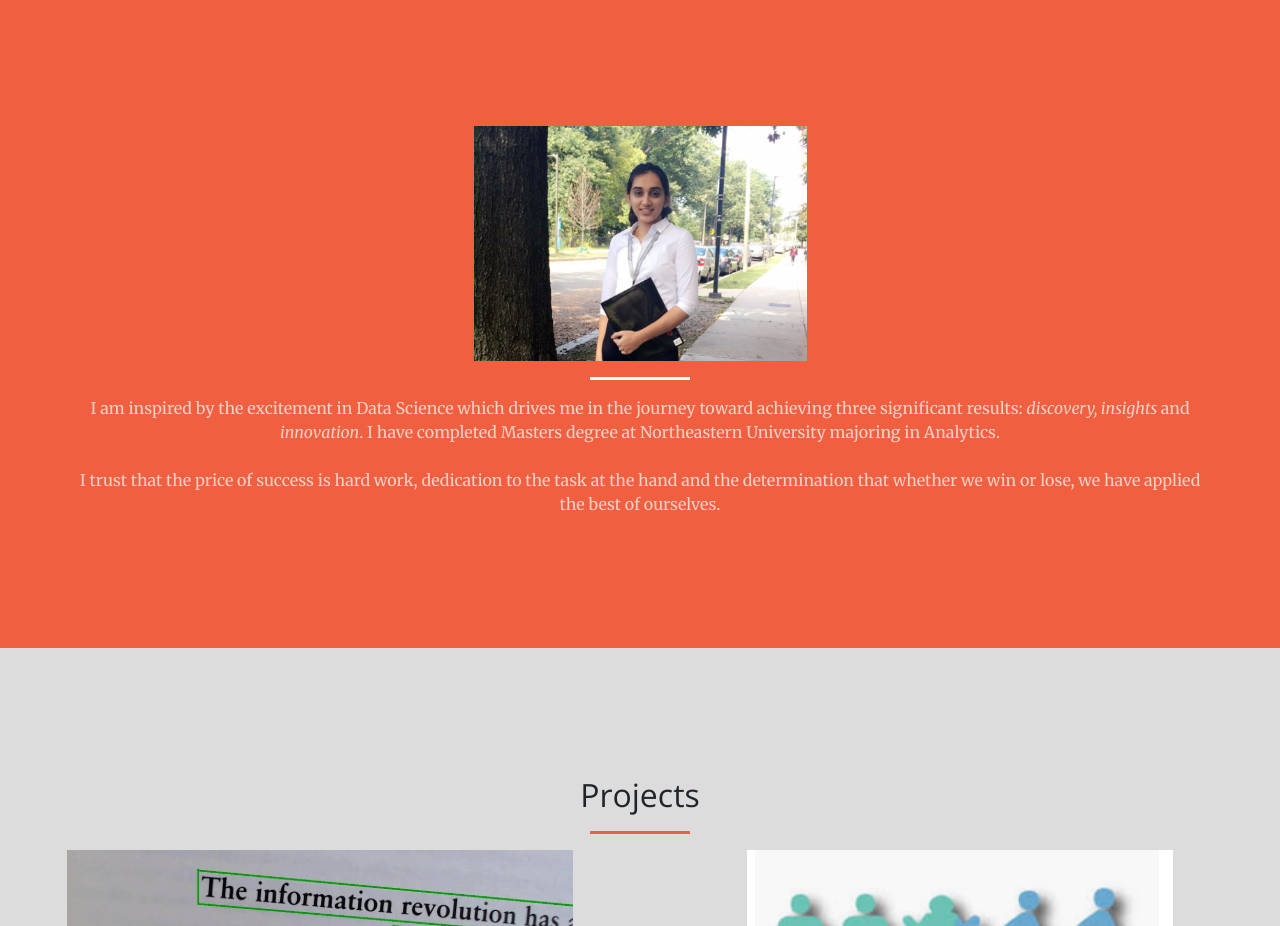
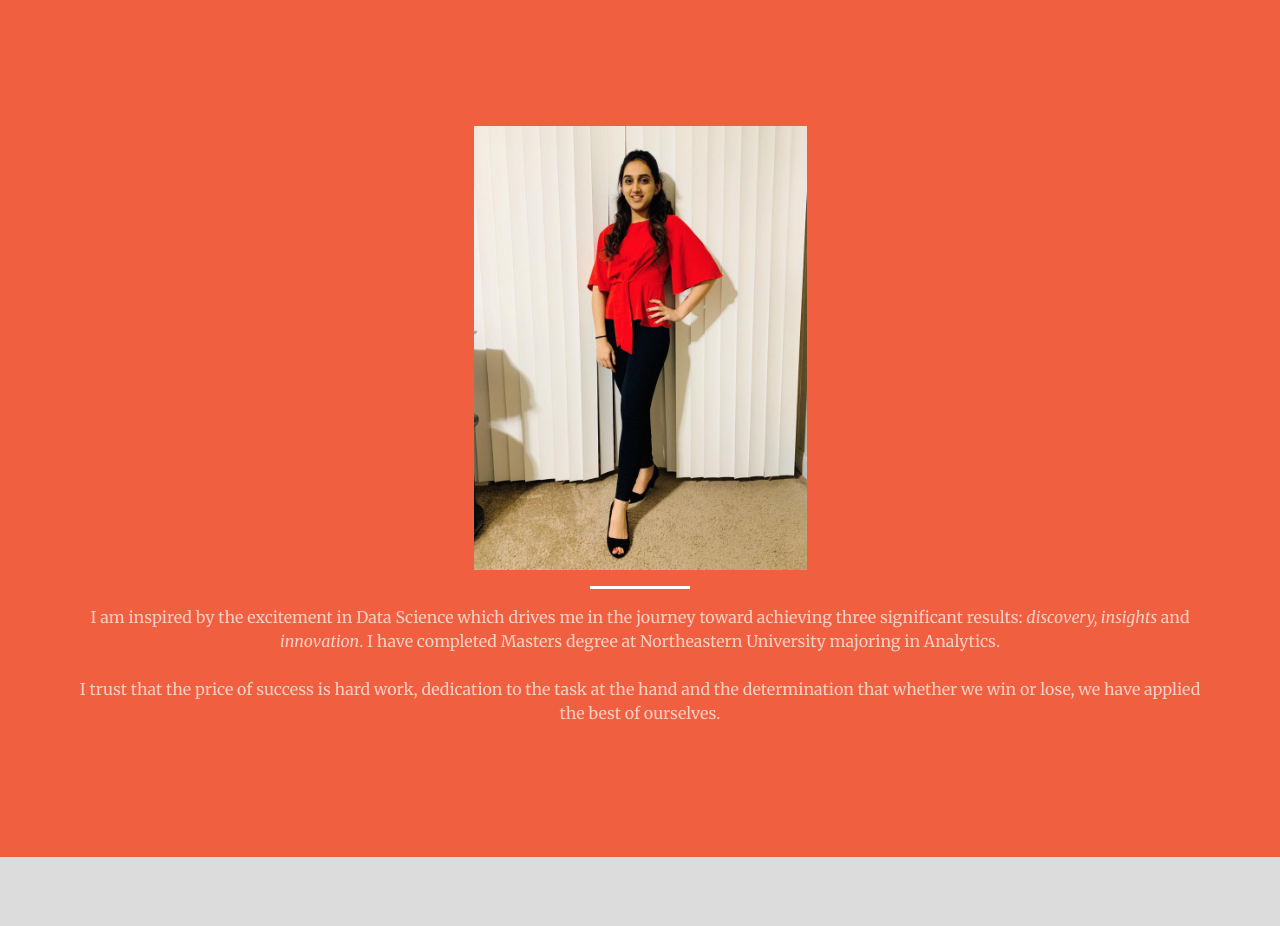
Before and after one commit to Rupam07/rupam07.github.io, a plain HTML site: page index.html in a window 1280 px wide. Shown: the part 802-1728 px from the top of the page. Drawn offline with nearby package versions, Linux system fonts and the light colour scheme; files whose address does not match are found by name.

Commit message:
Update index.html

```diff
--- a/index.html
+++ b/index.html
@@ -57,7 +57,7 @@
     </header>
     <section class="bg-primary" id="about">
         <div class="container">
-            <img src="./rupam.PNG" class="img-responsive hidden" alt="" >
+            <img src="./Image.jpeg" class="img-responsive hidden" alt="" >
             <div class="row">
                 <div class="col-lg-8a col-lg-offset-2 text-center hidden">
                     <hr class="light">
```
